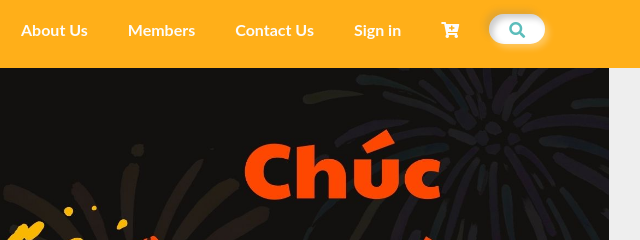
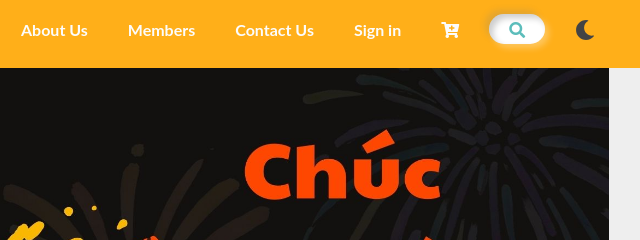
Before and after one commit to TimLogan0106/tmhstore.github.io, a plain HTML site: page index.html in a window 1280 px wide. Shown: the top 240 px of the page, 565-1205 px from the left. Drawn offline with nearby package versions, Linux system fonts and the light colour scheme; a script that the page names is missing.

Commit message:
Update index.html

```diff
--- a/index.html
+++ b/index.html
@@ -35,10 +35,9 @@
         <b> <a href="./backup1/signin.html" class="nav-item">Sign in
             </a></b>
         <b> <a href="./product/product.html" class="nav-item"><i class="fas fa-cart-plus"></i>   </a></b>
-        <svg class="nav-item" id="dark-mode-toggle" title="Swith On/Off Dark Mode" viewBox="0 0 512 512" width="20" title="moon">
+        <svg id="dark-mode-toggle" title="Swith On/Off Dark Mode" viewBox="0 0 512 512" width="20" title="moon">
             <path
                 d="M283.211 512c78.962 0 151.079-35.925 198.857-94.792 7.068-8.708-.639-21.43-11.562-19.35-124.203 23.654-238.262-71.576-238.262-196.954 0-72.222 38.662-138.635 101.498-174.394 9.686-5.512 7.25-20.197-3.756-22.23A258.156 258.156 0 0 0 283.211 0c-141.309 0-256 114.511-256 256 0 141.309 114.511 256 256 256z" />
-
         </svg>
 
 
```
